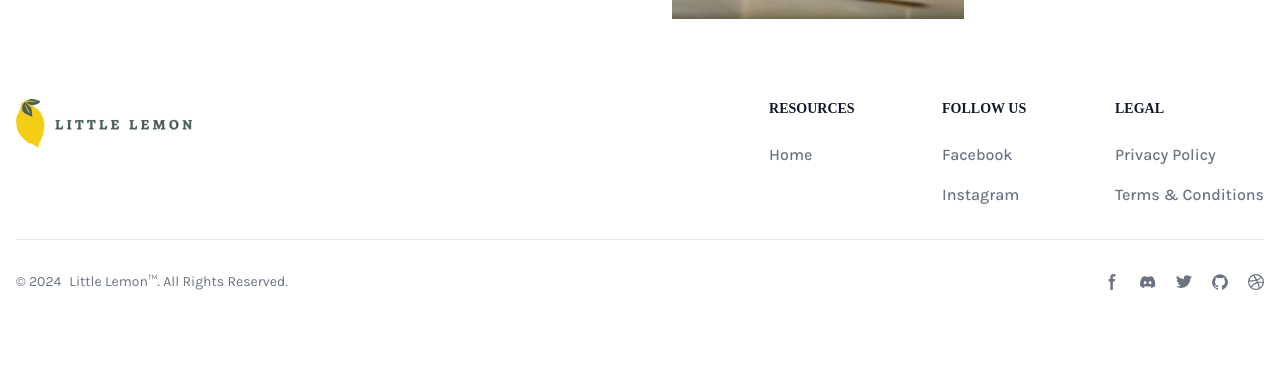
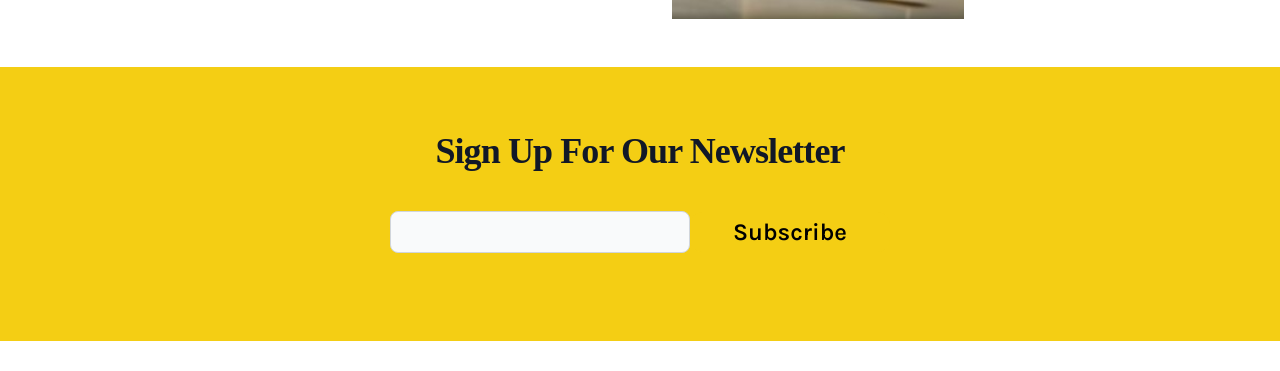
Before and after one commit to maxxsh/project, a React (Create React App) app: page / in a window 1280 px wide. Shown: the part 2436-2807 px from the top of the page. Before the commit the page ends 2760 px from the top, so only its background shows below. Built offline with nearby package versions, Linux system fonts and the light colour scheme; a web font is replaced by a local one.

Commit message:
Subscribe

```diff
--- a/src/App.jsx
+++ b/src/App.jsx
@@ -33,6 +33,7 @@
     getInitialTimes()
   );
   const [isDark, setIsDark] = useState(false);
+  const [inCart, setInCart] = useState(0);
 
   // Function to update times
   const updateTimes = (selectedTime) => {
@@ -49,7 +50,10 @@
           <Routes>
             <Route path="/" element={<Homepage />} />
             <Route path="/about" element={<About />} />
-            <Route path="/gallery" element={<Gallery />} />
+            <Route
+              path="/gallery"
+              element={<Gallery inCart={inCart} setInCart={setInCart} />}
+            />
             <Route
               path="/reservations"
               element={
--- a/src/components/GalleryFeed.jsx
+++ b/src/components/GalleryFeed.jsx
@@ -1,6 +1,6 @@
 import GalleryCard from "./GalleryCard";
 
-export default function Menu() {
+export default function GalleryFeed() {
   const meals = [
     {
       title: "Greek Salad",
--- /dev/null
+++ b/src/components/Modal.jsx
@@ -0,0 +1,71 @@
+export default function Modal() {
+  return (
+    <div
+      class="relative z-10"
+      aria-labelledby="modal-title"
+      role="dialog"
+      aria-modal="true"
+    >
+      <div
+        class="fixed inset-0 bg-gray-500 bg-opacity-75 transition-opacity"
+        aria-hidden="true"
+      ></div>
+
+      <div class="fixed inset-0 z-10 w-screen overflow-y-auto">
+        <div class="flex min-h-full items-end justify-center p-4 text-center sm:items-center sm:p-0">
+          <div class="relative transform overflow-hidden rounded-lg bg-white text-left shadow-xl transition-all sm:my-8 sm:w-full sm:max-w-lg">
+            <div class="bg-white px-4 pb-4 pt-5 sm:p-6 sm:pb-4">
+              <div class="sm:flex sm:items-start">
+                <div class="mx-auto flex h-12 w-12 flex-shrink-0 items-center justify-center rounded-full bg-red-100 sm:mx-0 sm:h-10 sm:w-10">
+                  <svg
+                    class="h-6 w-6 text-red-600"
+                    fill="none"
+                    viewBox="0 0 24 24"
+                    stroke-width="1.5"
+                    stroke="currentColor"
+                    aria-hidden="true"
+                  >
+                    <path
+                      stroke-linecap="round"
+                      stroke-linejoin="round"
+                      d="M12 9v3.75m-9.303 3.376c-.866 1.5.217 3.374 1.948 3.374h14.71c1.73 0 2.813-1.874 1.948-3.374L13.949 3.378c-.866-1.5-3.032-1.5-3.898 0L2.697 16.126zM12 15.75h.007v.008H12v-.008z"
+                    />
+                  </svg>
+                </div>
+                <div class="mt-3 text-center sm:ml-4 sm:mt-0 sm:text-left">
+                  <h3
+                    class="text-base font-semibold leading-6 text-gray-900"
+                    id="modal-title"
+                  >
+                    Deactivate account
+                  </h3>
+                  <div class="mt-2">
+                    <p class="text-sm text-gray-500">
+                      Are you sure you want to deactivate your account? All of
+                      your data will be permanently removed. This action cannot
+                      be undone.
+                    </p>
+                  </div>
+                </div>
+              </div>
+            </div>
+            <div class="bg-gray-50 px-4 py-3 sm:flex sm:flex-row-reverse sm:px-6">
+              <button
+                type="button"
+                class="inline-flex w-full justify-center rounded-md bg-red-600 px-3 py-2 text-sm font-semibold text-white shadow-sm hover:bg-red-500 sm:ml-3 sm:w-auto"
+              >
+                Deactivate
+              </button>
+              <button
+                type="button"
+                class="mt-3 inline-flex w-full justify-center rounded-md bg-white px-3 py-2 text-sm font-semibold text-gray-900 shadow-sm ring-1 ring-inset ring-gray-300 hover:bg-gray-50 sm:mt-0 sm:w-auto"
+              >
+                Cancel
+              </button>
+            </div>
+          </div>
+        </div>
+      </div>
+    </div>
+  );
+}
--- /dev/null
+++ b/src/components/Subscribe.jsx
@@ -0,0 +1,43 @@
+import React, { useReducer, useState, useEffect } from "react";
+export default function Subscribe() {
+  const [isSubscribed, setIsSubscribed] = useState(false);
+  useEffect(() => {
+    if (isSubscribed) {
+      alert("Thank you for subscribing!");
+    }
+  }, [isSubscribed]);
+  return (
+    <section className="bg-yellow pb-6 dark:bg-gray-900">
+      <div className="gap-8 items-stretch py-8 px-4 mx-auto max-w-screen-xl xl:gap-16 sm:py-16 lg:px-6">
+        <h2 className="text-center mb-10 text-4xl tracking-tight font-extrabold text-gray-900 dark:text-white">
+          Sign Up For Our Newsletter
+        </h2>
+        <div className="mt-4 md:mt-0">
+          <form
+            method="get"
+            action="/"
+            onSubmit={(event) => {
+              // event.preventDefault();
+              setIsSubscribed(true);
+            }}
+            className="mt-4 md:mt-0 flex items-center justify-center"
+          >
+            <input
+              type="email"
+              name="email"
+              required
+              id="res-email"
+              className="bg-gray-50 border max-w-[300px] border-gray-300 text-gray-900 text-sm rounded-lg focus:ring-primary-600 focus:border-primary-600 block w-full p-2.5 dark:bg-gray-700 dark:border-gray-600 dark:placeholder-gray-400 dark:text-white dark:focus:ring-primary-500 dark:focus:border-primary-500"
+            />
+            <button
+              type="submit"
+              className="place-self-center col-span-2 min-w-[200px] inline-flex items-center justify-center px-5 py-1 text-2xl font-semibold text-center bg-yellow rounded-xl hover:bg-gray-100 focus:ring-4 focus:ring-gray-100 "
+            >
+              Subscribe
+            </button>
+          </form>
+        </div>
+      </div>
+    </section>
+  );
+}
--- a/src/pages/Homepage.jsx
+++ b/src/pages/Homepage.jsx
@@ -1,6 +1,7 @@
 import Chicago from "../components/Chicago";
 import Hero from "../components/Hero";
 import Menu from "../components/Menu";
+import Subscribe from "../components/Subscribe";
 import Testimonials from "../components/Testimonials";
 
 export default function Homepage() {
@@ -10,6 +11,7 @@
       <Menu></Menu>
       <Testimonials />
       <Chicago />
+      <Subscribe />
     </>
   );
 }
```
